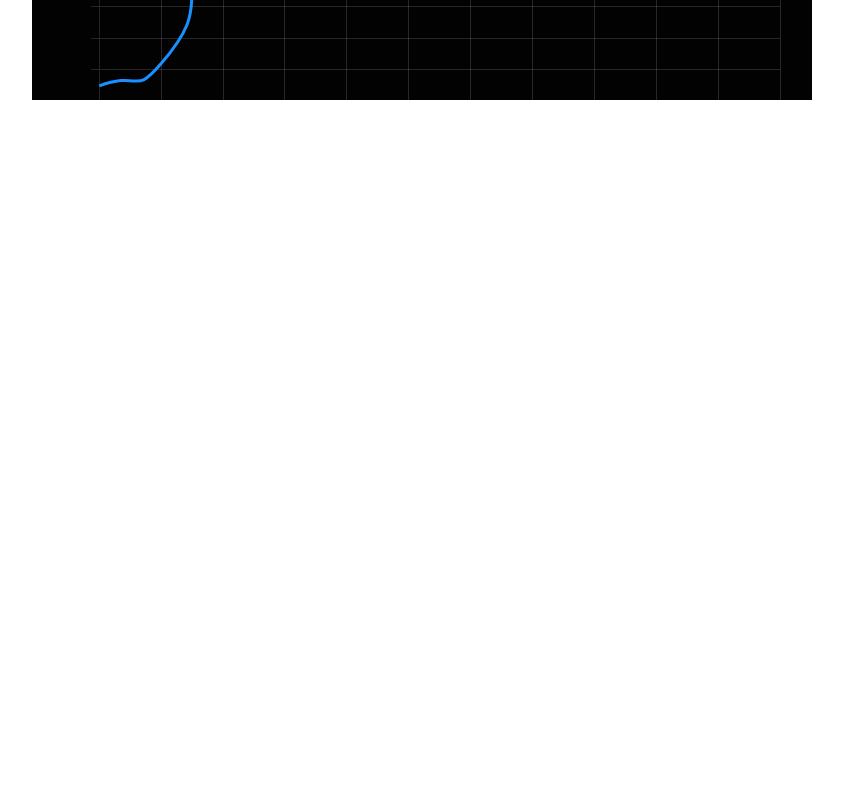
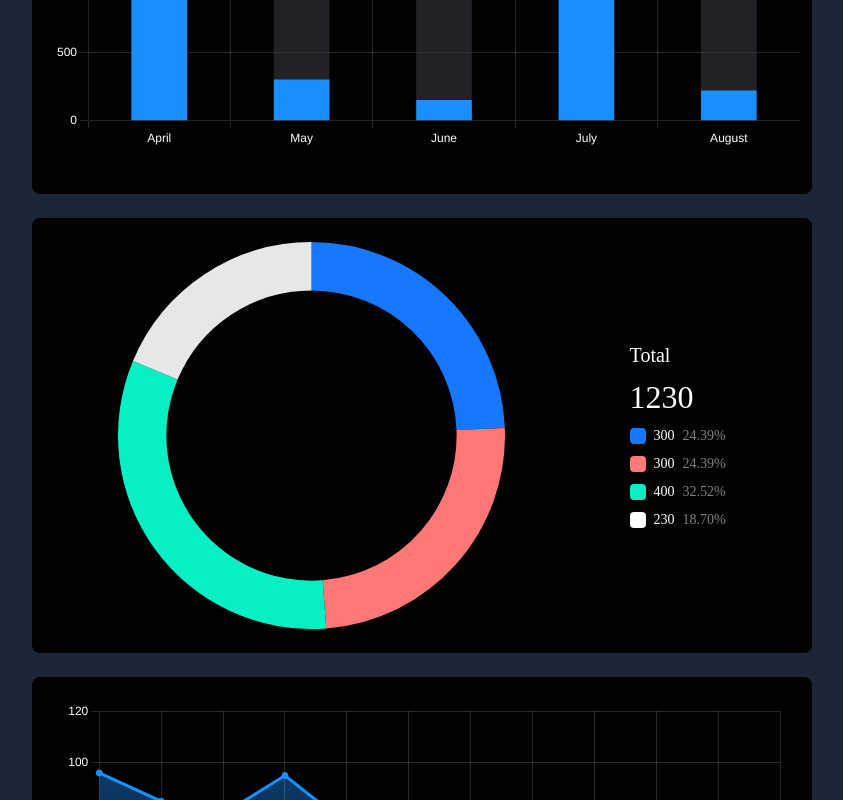
Before and after one commit to sabababluani/work-project, a Next.js app: page /charts in a window 1280 px wide. Shown: the part 700-1500 px from the top of the page, without its empty margins (218-1061 px from the left). Before the commit the page ends 800 px from the top, so only its background shows below. Built offline with nearby package versions, Linux system fonts and the light colour scheme.

Commit message:
charts is done

```diff
--- /dev/null
+++ b/app/charts/components/Bandwidth/Bandwidth.module.scss
@@ -0,0 +1,9 @@
+.wrapper {
+  max-width: 780px;
+  width: 100%;
+  max-height: 435px;
+  height: 100%;
+  background-color: #020203;
+  border-radius: 8px;
+  padding: 24px;
+}
--- /dev/null
+++ b/app/charts/components/Bandwidth/Bandwidth.tsx
@@ -0,0 +1,121 @@
+'use client';
+
+import styles from './Bandwidth.module.scss';
+import { Line } from 'react-chartjs-2';
+import { Chart } from 'chart.js';
+import {
+    Chart as ChartJS,
+    LineElement,
+    CategoryScale,
+    LinearScale,
+    PointElement,
+    Title,
+    Tooltip,
+    Legend,
+    TooltipItem,
+} from 'chart.js';
+
+ChartJS.register(LineElement, CategoryScale, LinearScale, PointElement, Title, Tooltip, Legend);
+
+const Bandwidth = () => {
+    const data = {
+        labels: [
+            'January', 'February', 'March', 'April', 'May', 'June',
+            'July', 'August', 'September', 'October', 'November', 'December'
+        ],
+        datasets: [
+            {
+                label: 'My First dataset',
+                data: [96, 85,80, 95,76,67,66,45,55,30,11,22],
+                fill: false,
+                backgroundColor: '#1890FF',
+                borderColor: '#1890FF',
+                tension: 0,
+            },
+        ],
+    };
+
+    const shadowPlugin = {
+        id: 'shadowPlugin',
+        beforeDraw: (chart: Chart) => {
+            const ctx = chart.ctx;
+            const dataset = chart.data.datasets[0];
+
+            if (!chart.data.labels || !dataset) return;
+
+            ctx.save();
+            const gradient = ctx.createLinearGradient(0, 0, 0, chart.height);
+            gradient.addColorStop(0, 'rgba(24, 144, 255, 0.5)');
+            gradient.addColorStop(1, 'rgba(24, 144, 255, 0.02)');
+
+            ctx.fillStyle = gradient;
+            ctx.beginPath();
+
+            for (let i = 0; i < chart.data.labels.length; i++) {
+                const x = chart.scales.x.getPixelForValue(i);
+
+                const value = dataset.data[i];
+                if (typeof value === 'number') {
+                    const y = chart.scales.y.getPixelForValue(value);
+                    if (i === 0) {
+                        ctx.moveTo(x, chart.height);
+                    }
+                    ctx.lineTo(x, y);
+                }
+            }
+
+            ctx.lineTo(chart.scales.x.right, chart.height);
+            ctx.lineTo(chart.scales.x.left, chart.height);
+            ctx.closePath();
+            ctx.fill();
+            ctx.restore();
+        },
+    };
+
+    const options = {
+        plugins: {
+            legend: {
+                display: false,
+            },
+            tooltip: {
+                intersect: true,
+                callbacks: {
+                    label: function (tooltip: TooltipItem<'line'>) {
+                        const dataValue = tooltip.raw;
+                        return `${dataValue} ${dataValue === 1 ? "MB" : "MBS"}`;
+                    },
+                },
+                usePointStyle: false,
+                displayColors: false,
+            },
+        },
+        scales: {
+            x: {
+                grid: {
+                    color: 'rgba(255,255,255, 0.15)',
+                },
+                ticks: {
+                    color: '#FFFFFF',
+                },
+            },
+            y: {
+                grid: {
+                    color: 'rgba(255,255,255, 0.15)',
+                },
+                ticks: {
+                    color: '#FFFFFF',
+                },
+                max: 120,
+            },
+        },
+        backgroundColor: "#020203",
+    };
+
+    return (
+        <div className={styles.wrapper}>
+            <Line data={data} options={options} plugins={[shadowPlugin]} />
+        </div>
+    );
+};
+
+export default Bandwidth;
--- a/app/charts/components/Bar/Bar.tsx
+++ b/app/charts/components/Bar/Bar.tsx
@@ -54,7 +54,7 @@ const BarChart = () => {
                 display: false,
             },
             tooltip: {
-                enabled : false,
+                enabled: true,
                 callbacks: {
                     label: function (tooltip: TooltipItem<'bar'>) {
                         const dataValue = tooltip.raw;
--- /dev/null
+++ b/app/charts/components/Circle/Circle.module.scss
@@ -0,0 +1,73 @@
+.wrapper {
+  max-width: 780px;
+  width: 100%;
+  max-height: 435px;
+  height: 100%;
+  background-color: #020203;
+  border-radius: 8px;
+  padding: 24px;
+  display: flex;
+  align-items: center;
+  justify-content: space-around;
+}
+
+.container {
+  color: #fff;
+  display: flex;
+  flex-direction: column;
+
+  gap: 12px;
+}
+
+.container p {
+  font-size: 20px;
+}
+
+.container span {
+  font-size: 32px;
+  font-weight: 500;
+}
+
+.statsContainer {
+  display: flex;
+  justify-content: center;
+  align-items: center;
+  gap: 8px;
+}
+
+.statsContainer p {
+  font-size: 14px;
+}
+
+.statsContainer span {
+  font-size: 14px;
+  color: gray;
+}
+
+.cube {
+  width: 16px;
+  height: 16px;
+  background-color: rgba(22, 119, 255, 1);
+  border-radius: 4px;
+}
+
+.cube2 {
+  width: 16px;
+  height: 16px;
+  background-color: rgba(255, 120, 117, 1);
+  border-radius: 4px;
+}
+
+.cube3 {
+  width: 16px;
+  height: 16px;
+  background-color: rgba(7, 240, 197, 1);
+  border-radius: 4px;
+}
+
+.cube4 {
+  width: 16px;
+  height: 16px;
+  background-color: rgb(255, 255, 255);
+  border-radius: 4px;
+}
--- /dev/null
+++ b/app/charts/components/Circle/Circle.tsx
@@ -0,0 +1,67 @@
+'use client';
+
+import styles from './Circle.module.scss';
+import { Doughnut } from "react-chartjs-2";
+import {TooltipItem} from "chart.js";
+
+const Circle = () => {
+    const dataValues = [300, 300, 400, 230];
+    const total = dataValues.reduce((sum, value) => sum + value, 0);
+    const percentages = dataValues.map(value => ((value / total) * 100).toFixed(2) + '%');
+
+    const data = {
+        labels: [],
+        datasets: [
+            {
+                data: dataValues,
+                backgroundColor: [
+                    'rgba(22, 119, 255, 1)',
+                    'rgba(255, 120, 117, 1)',
+                    'rgba(7, 240, 197, 1)',
+                    'rgb(232,231,231)'
+                ],
+                borderWidth: 0,
+            },
+        ],
+    };
+
+    const options = {
+        plugins: {
+            legend: {
+                display: false,
+            },
+            tooltip: {
+                enabled: false,
+                displayColors: false,
+                callbacks: {
+                    label: (context: TooltipItem<'doughnut'>) => {
+                        const label = context.label || '';
+                        const value = context.raw || 0;
+                        return `${label}: ${value}`;
+                    },
+                },
+            },
+        },
+        cutout: '75%',
+        responsive: true,
+    };
+
+    return (
+        <div className={styles.wrapper}>
+            <Doughnut data={data} options={options} />
+            <div className={styles.container}>
+                <p>Total</p>
+                <span>{total}</span>
+                {dataValues.map((value, index) => (
+                    <div className={styles.statsContainer} key={index}>
+                        <div className={`${styles.cube} ${styles[`cube${index + 1}`]}`}></div>
+                        <p>{value}</p>
+                        <span>{percentages[index]}</span>
+                    </div>
+                ))}
+            </div>
+        </div>
+    );
+}
+
+export default Circle;
--- a/app/charts/components/Round/Round.module.scss
+++ b/app/charts/components/Round/Round.module.scss
@@ -4,10 +4,6 @@
   max-height: 435px;
   height: 100%;
   background-color: #020203;
-  //position: absolute;
-  //left: 50%;
-  //top: 50%;
-  //transform: translate(-50%, -50%);
   border-radius: 8px;
   padding: 24px;
   display: flex;
--- a/app/charts/components/Round/Round.tsx
+++ b/app/charts/components/Round/Round.tsx
@@ -44,7 +44,7 @@ const RoundChart = () => {
         },
         rotation: 225,
         circumference: 270,
-        cutout: '85%',
+        cutout: '90%',
         responsive: true,
         maintainAspectRatio: false,
     };
--- a/app/charts/page.module.scss
+++ b/app/charts/page.module.scss
@@ -1,9 +1,10 @@
 .wrapper {
   width: 100%;
-  height: 100vh;
+  height: 1500px;
   display: flex;
   justify-content: center;
   align-items: center;
   flex-wrap: wrap;
   gap: 24px;
+  background-color: #1b2737;
 }
--- a/app/charts/page.tsx
+++ b/app/charts/page.tsx
@@ -2,13 +2,18 @@ import LineChart from "@/app/charts/components/Line/Line";
 import RoundChart from "@/app/charts/components/Round/Round";
 import  styles from  './page.module.scss';
 import BarChart from "@/app/charts/components/Bar/Bar";
+import Circle from "@/app/charts/components/Circle/Circle";
+import Bandwidth from "@/app/charts/components/Bandwidth/Bandwidth";
 
 const Charts = () => {
     return (
         <div className={styles.wrapper}>
-            <RoundChart/>
+
             <LineChart />
             <BarChart />
+            <Circle />
+            <Bandwidth />
+             <RoundChart/>
         </div>
     )
 }
```
